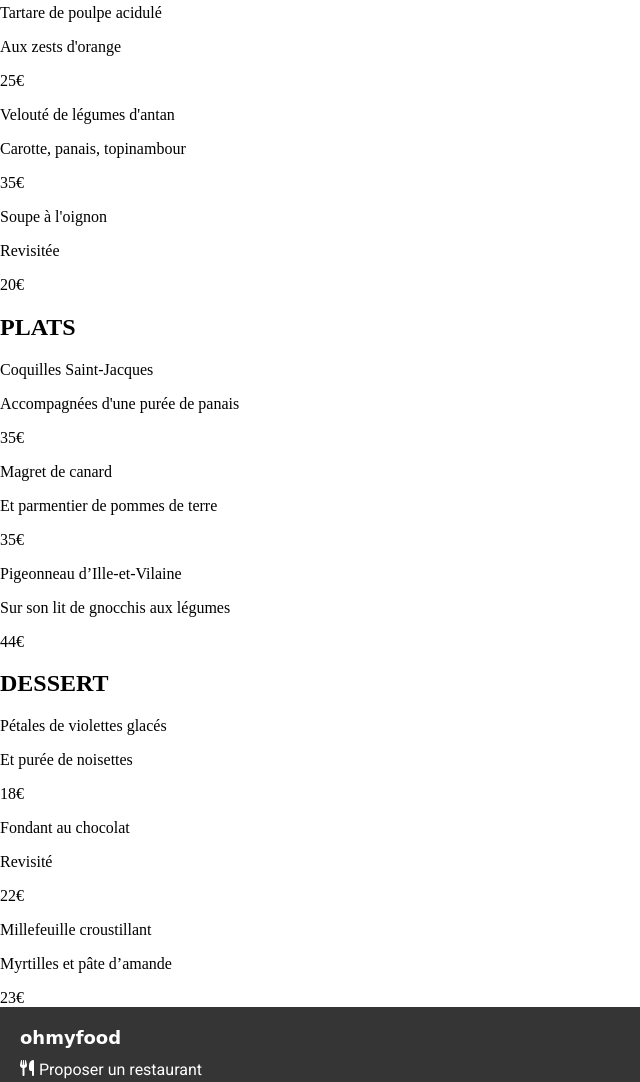
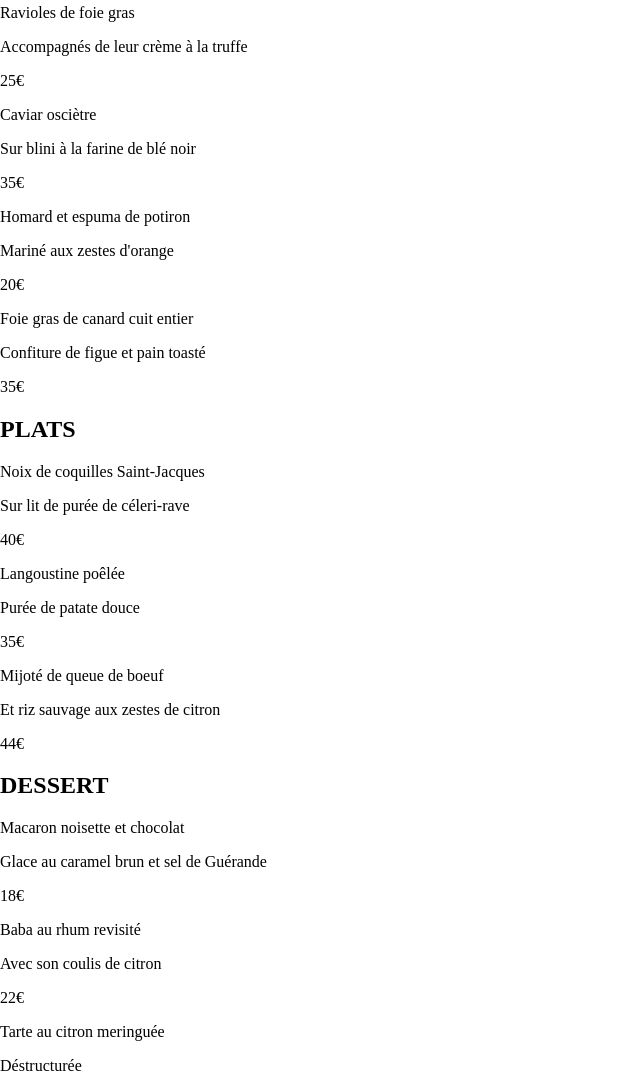
Before and after one commit to AZaffalon/AlexisZaffalon_3_05032022, a website: page menu-note-enchantee.html in a window 1280 px wide. Shown: the part 476-1558 px from the top of the page, without its empty margins (0-640 px from the left). Drawn offline with Linux system fonts and the light colour scheme; a web font is replaced by a local one.

Commit message:
add texts for all the menus

```diff
--- a/menu-note-enchantee.html
+++ b/menu-note-enchantee.html
@@ -37,26 +37,34 @@
 
                 <div class="meal">
                     <div class="meal-infos">
-                        <p>Tartare de poulpe acidulé</p>
-                        <p>Aux zests d'orange</p>
+                        <p>Ravioles de foie gras</p>
+                        <p>Accompagnés de leur crème à la truffe</p>
                     </div>
                     <div class="meal-price">25€</div>
                 </div>
 
                 <div class="meal">
                     <div class="meal-infos">
-                        <p>Velouté de légumes d'antan</p>
-                        <p>Carotte, panais, topinambour</p>
+                        <p>Caviar osciètre</p>
+                        <p>Sur blini à la farine de blé noir</p>
                     </div>
                     <div class="meal-price">35€</div>
                 </div>
 
                 <div class="meal">
                     <div class="meal-infos">
-                        <p>Soupe à l'oignon</p>
-                        <p>Revisitée</p>
+                        <p>Homard et espuma de potiron</p>
+                        <p>Mariné aux zestes d'orange</p>
                     </div>
                     <div class="meal-price">20€</div>
+                </div>
+
+                <div class="meal">
+                    <div class="meal-infos">
+                        <p>Foie gras de canard cuit entier</p>
+                        <p>Confiture de figue et pain toasté</p>
+                    </div>
+                    <div class="meal-price">35€</div>
                 </div>
         </div>
 
@@ -66,24 +74,24 @@
 
                 <div class="meal">
                     <div class="meal-infos">
-                        <p>Coquilles Saint-Jacques</p>
-                        <p>Accompagnées d'une purée de panais</p>
+                        <p>Noix de coquilles Saint-Jacques</p>
+                        <p>Sur lit de purée de céleri-rave</p>
+                    </div>
+                    <div class="meal-price">40€</div>
+                </div>
+
+                <div class="meal">
+                    <div class="meal-infos">
+                        <p>Langoustine poêlée</p>
+                        <p>Purée de patate douce</p>
                     </div>
                     <div class="meal-price">35€</div>
                 </div>
 
                 <div class="meal">
                     <div class="meal-infos">
-                        <p>Magret de canard</p>
-                        <p>Et parmentier de pommes de terre</p>
-                    </div>
-                    <div class="meal-price">35€</div>
-                </div>
-
-                <div class="meal">
-                    <div class="meal-infos">
-                        <p>Pigeonneau d’Ille-et-Vilaine</p>
-                        <p>Sur son lit de gnocchis aux légumes</p>
+                        <p>Mijoté de queue de boeuf</p>
+                        <p>Et riz sauvage aux zestes de citron</p>
                     </div>
                     <div class="meal-price">44€</div>
                 </div>
@@ -98,24 +106,24 @@
 
                 <div class="meal">
                     <div class="meal-infos">
-                        <p>Pétales de violettes glacés</p>
-                        <p>Et purée de noisettes</p>
+                        <p>Macaron noisette et chocolat</p>
+                        <p>Glace au caramel brun et sel de Guérande</p>
                     </div>
                     <div class="meal-price">18€</div>
                 </div>
 
                 <div class="meal">
                     <div class="meal-infos">
-                        <p>Fondant au chocolat</p>
-                        <p>Revisité</p>
+                        <p>Baba au rhum revisité</p>
+                        <p>Avec son coulis de citron</p>
                     </div>
                     <div class="meal-price">22€</div>
                 </div>
 
                 <div class="meal">
                     <div class="meal-infos">
-                        <p>Millefeuille croustillant</p>
-                        <p>Myrtilles et pâte d’amande</p>
+                        <p>Tarte au citron meringuée</p>
+                        <p>Déstructurée</p>
                     </div>
                     <div class="meal-price">23€</div>
                 </div>
```
Also changed, not shown: menu-delice.html (+25 -25 lines), menu-palette.html (+24 -24 lines).
